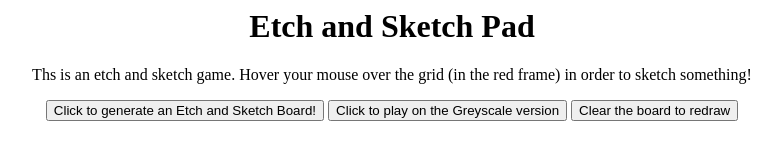
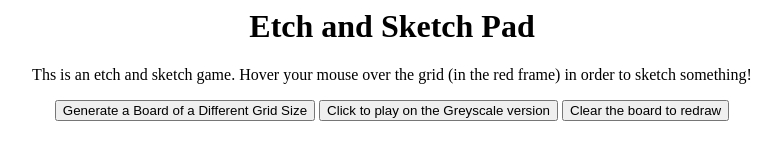
Before and after one commit to cindygao93/etch-and-sketch, a plain HTML site: page index.html in a window 1280 px wide. Shown: the top 153 px of the page, without its empty margins (248-1029 px from the left). Drawn offline with nearby package versions, Linux system fonts and the light colour scheme.

Commit message:
Update index.html

```diff
--- a/index.html
+++ b/index.html
@@ -20,7 +20,7 @@
 
 <!--click these buttons to play different versions of etch and sketch and to clear the board-->
 <div class = "buttons">
-    <button onclick="generateGrid()">Click to generate an Etch and Sketch Board!</button>
+    <button onclick="generateGrid()">Generate a Board of a Different Grid Size</button>
     <button onclick="greyScaleGrid()">Click to play on the Greyscale version</button>
     <button onclick="clearGrid()">Clear the board to redraw</button>
 </div>
```
